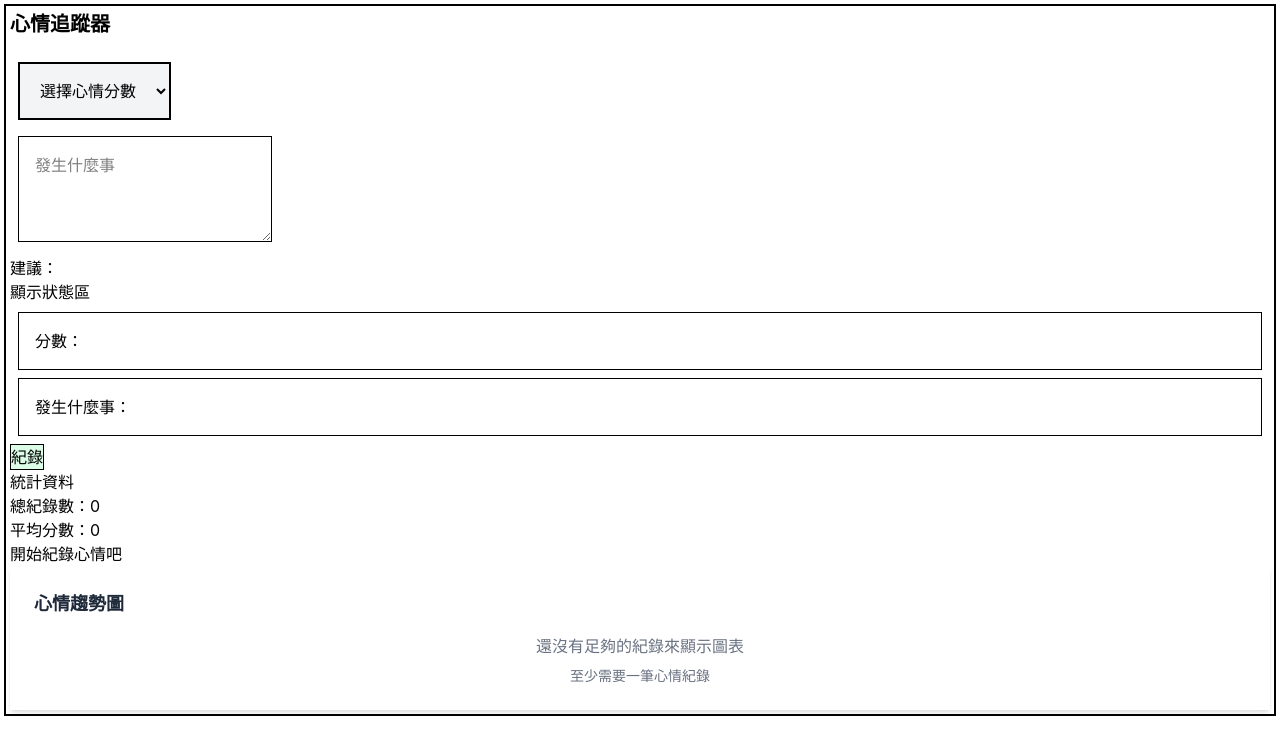
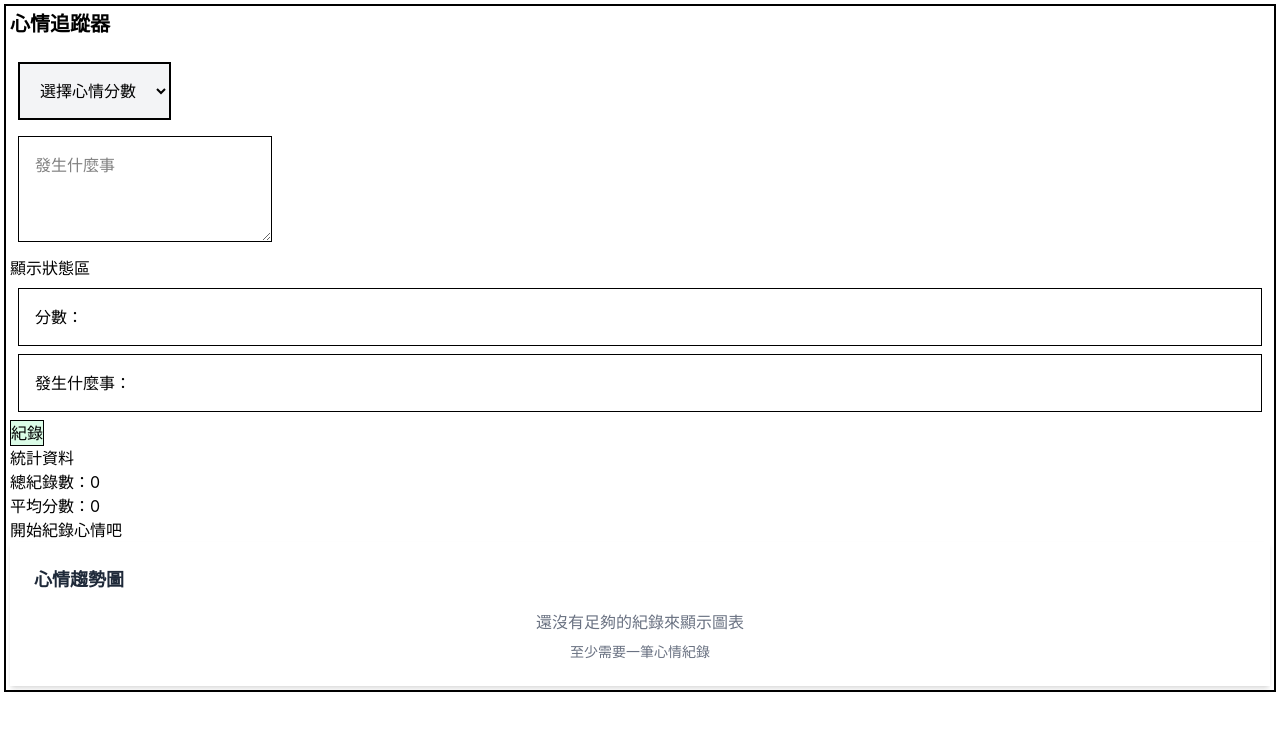
Before and after one commit to Tingan111/mood-tracker, a React (Vite) app in the folder frontend/: page / in a window 1280 px wide. Shown: the top 754 px of the page. Built offline with nearby package versions, Linux system fonts and the light colour scheme.

Commit message:
feat:remove MoodSuggestion components

```diff
--- a/frontend/src/components/MoodSuggestion.jsx
+++ /dev/null
@@ -1,5 +0,0 @@
-const MoodSuggestion = ({ score, getSuggestion }) => {
-  return <div>建議： {score && <div>{getSuggestion(score)}</div>}</div>;
-};
-
-export default MoodSuggestion;
--- a/frontend/src/components/MoodTracker.jsx
+++ b/frontend/src/components/MoodTracker.jsx
@@ -104,8 +104,8 @@ const MoodTracker = () => {
   }, []);
 
   return (
-    <div className="bg-white-100 p-1 m-1 border-2 ">
-      <h2 className="text-xl font-bold mb-4">心情追蹤器</h2>
+    <div className="p-1 m-1 border-2 ">
+      <h2 className="text-xl font-bold mb-4 ">心情追蹤器</h2>
       <div>
         <MoodSelect
           score={score}
@@ -114,7 +114,6 @@ const MoodTracker = () => {
         />
       </div>
       <MoodTextarea text={text} setText={setText} />
-      <MoodSuggestion score={score} getSuggestion={getSuggestion} />
       <div>
         顯示狀態區
         <div className="text-200 p-4 m-2 border-1">分數：{score}</div>
```
